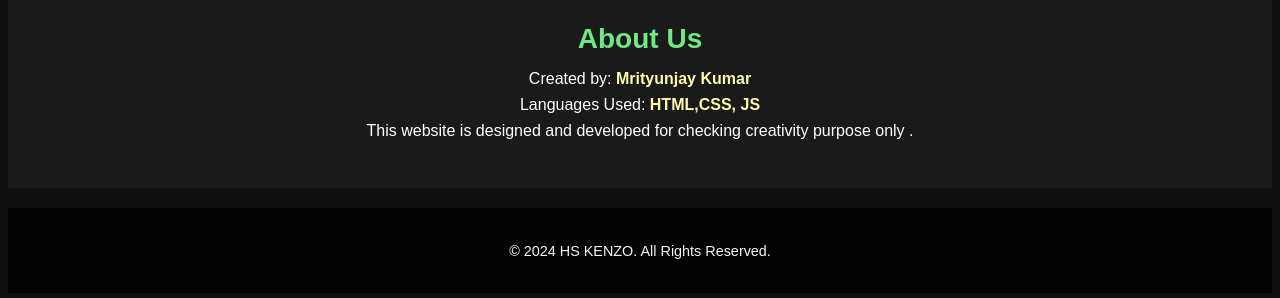
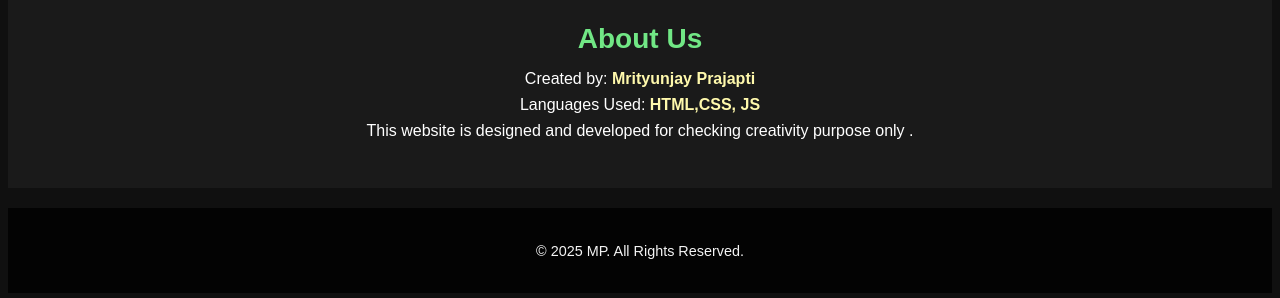
Before and after one commit to mrityunjay15/Coding-site, a plain HTML site: page index.html in a window 1280 px wide. Shown: the part 3155-3453 px from the top of the page. Drawn offline with Linux system fonts and the light colour scheme.

Commit message:
Update index.html

```diff
--- a/index.html
+++ b/index.html
@@ -360,7 +360,7 @@
     <section id="about" class="about-us-section">
         <div class="container">
             <h2>About Us</h2>
-            <p>Created by: <strong>Mrityunjay Kumar</strong></p>
+            <p>Created by: <strong>Mrityunjay Prajapti</strong></p>
             <p>Languages Used: <strong>HTML,CSS, JS</strong></p>
             <p>
                 This website is designed and developed for checking creativity purpose only .
@@ -368,7 +368,7 @@
         </div>
     </section>
     <footer>
-        <p>&copy; 2024 HS KENZO. All Rights Reserved.</p>
+        <p>&copy; 2025 MP. All Rights Reserved.</p>
     </footer>
     <script>
         document.querySelectorAll('a[href^="#"]').forEach(anchor => {
```
